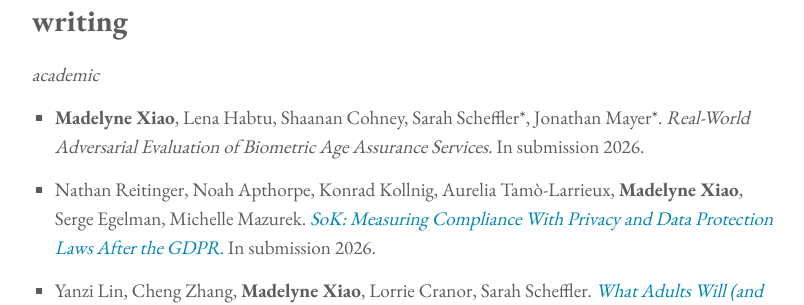
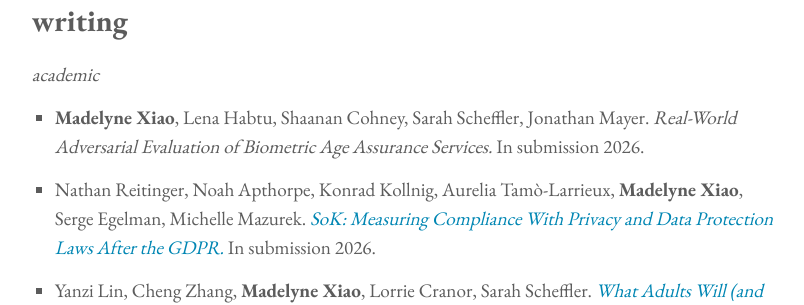
Before and after one commit to madelyne/madelyne.github.io, a Jekyll site: the page built from pubs.md, in a window 1280 px wide and 900 px high. Shown: the part 143-448 px from the top of the window, without its empty margins (237-1041 px from the left). Built offline with Jekyll 4.4.1, drawn with Linux system fonts in a browser that asks for light colours.

Commit message:
Update pubs.md

```diff
--- a/pubs.md
+++ b/pubs.md
@@ -7,7 +7,7 @@ permalink: /writing/
 
 _academic_
 
-- **Madelyne Xiao**, Lena Habtu, Shaanan Cohney, Sarah Scheffler\*, Jonathan Mayer\*. _Real-World Adversarial Evaluation of Biometric Age Assurance Services._ In submission 2026.
+- **Madelyne Xiao**, Lena Habtu, Shaanan Cohney, Sarah Scheffler, Jonathan Mayer. _Real-World Adversarial Evaluation of Biometric Age Assurance Services._ In submission 2026.
 
 - Nathan Reitinger, Noah Apthorpe, Konrad Kollnig, Aurelia Tamò-Larrieux, **Madelyne Xiao**, Serge Egelman, Michelle Mazurek. [_SoK: Measuring Compliance With Privacy and Data Protection Laws After the GDPR._](https://papers.ssrn.com/sol3/papers.cfm?abstract_id=7307500) In submission 2026.
 
```
